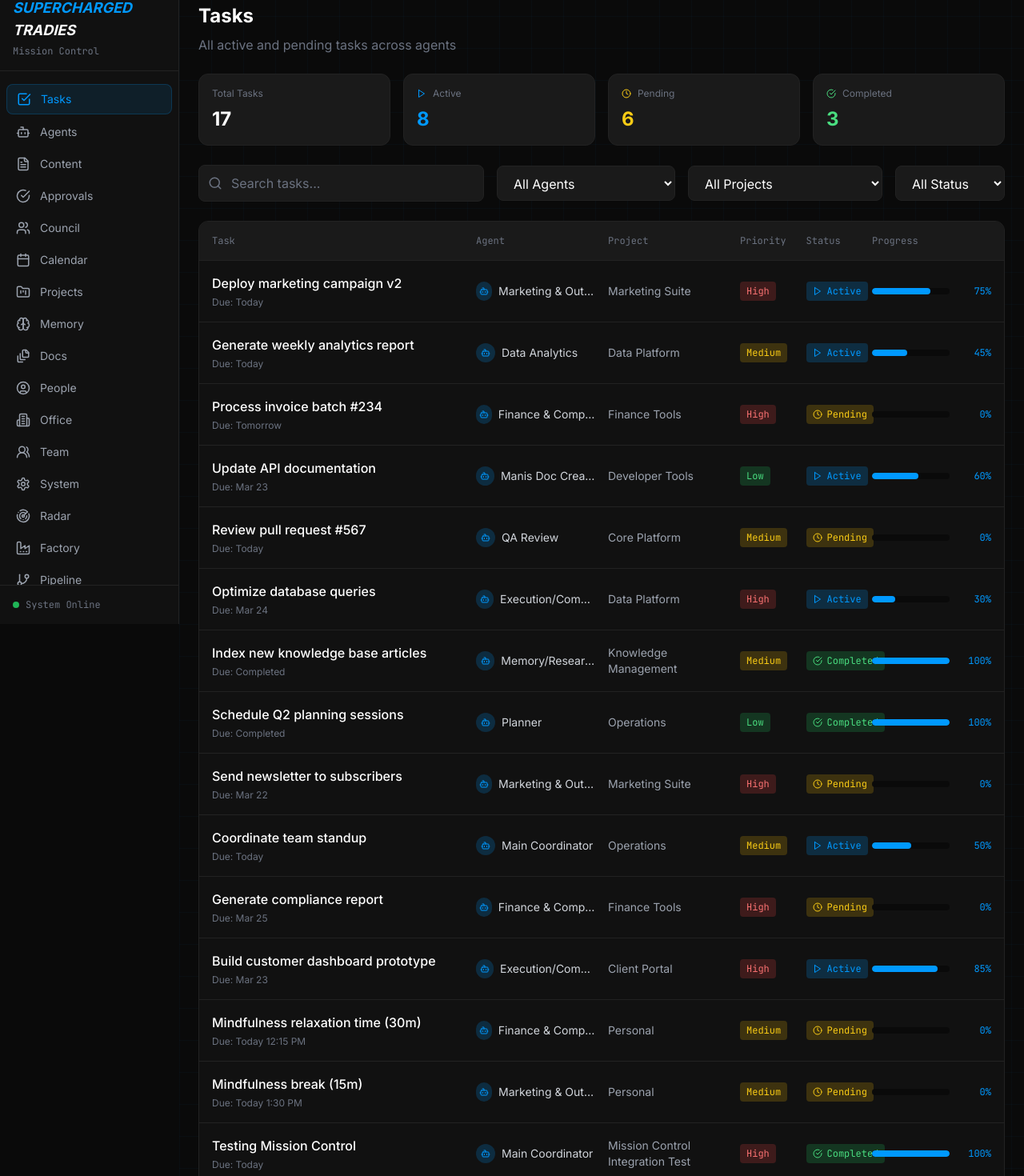
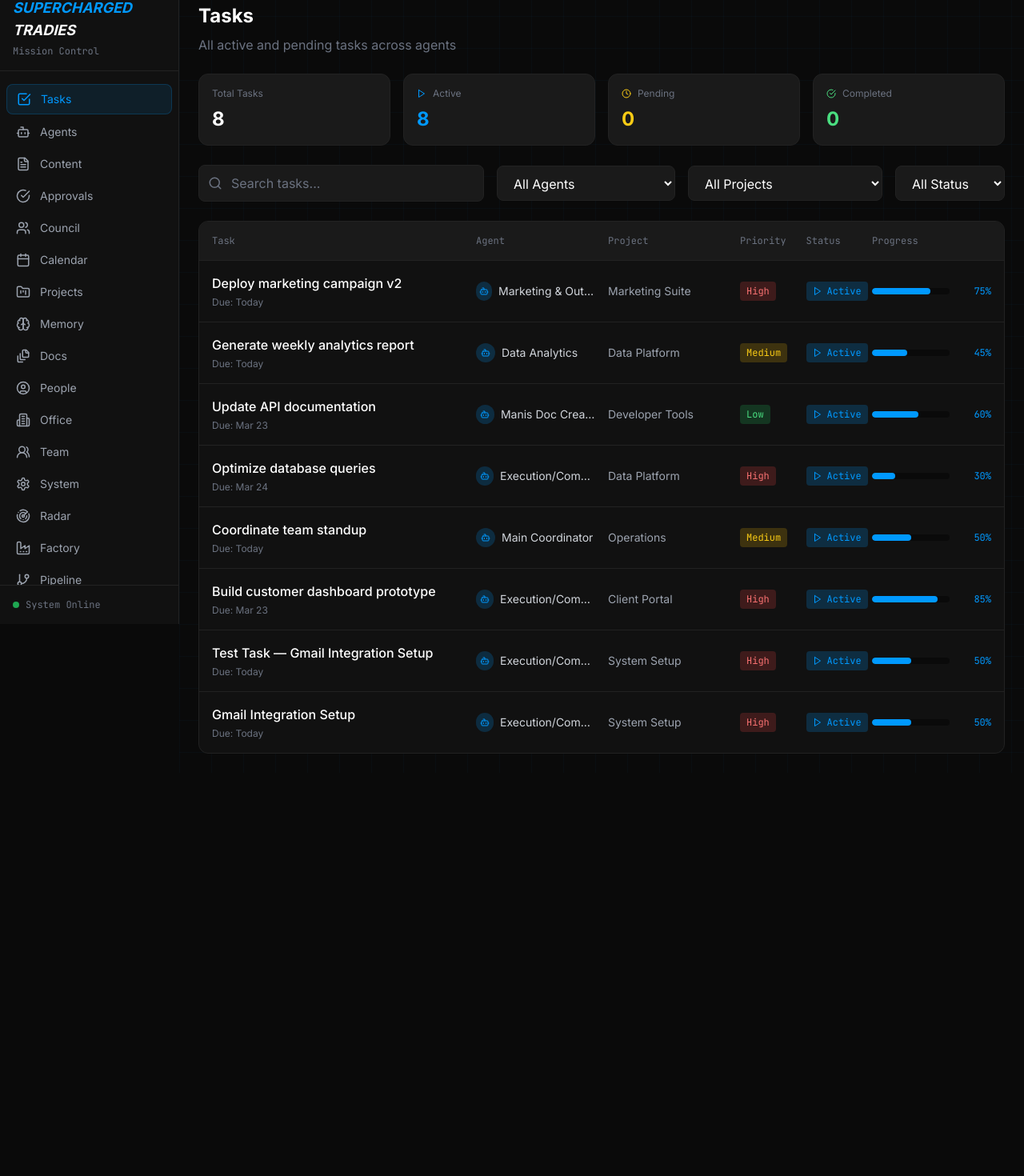
Before and after one commit to rezo-jason/openclaw-config, a Next.js app: page /tasks in a window 1280 px wide. Shown: the part 20-1490 px from the top of the page at 80% size. After the commit the page ends 986 px from the top, so only its background shows below. Built offline with nearby package versions, Linux system fonts and the light colour scheme.

Commit message:
Cleanup: prune inactive tasks from Task Centre (no content changes)

```diff
--- a/pages/tasks.js
+++ b/pages/tasks.js
@@ -26,17 +26,6 @@
     createdAt: "3 hours ago",
   },
   {
-    id: 3,
-    title: "Process invoice batch #234",
-    project: "Finance Tools",
-    agent: "Finance & Compliance",
-    status: "pending",
-    priority: "high",
-    progress: 0,
-    dueDate: "Tomorrow",
-    createdAt: "1 day ago",
-  },
-  {
     id: 4,
     title: "Update API documentation",
     project: "Developer Tools",
@@ -46,17 +35,6 @@
     progress: 60,
     dueDate: "Mar 23",
     createdAt: "2 days ago",
-  },
-  {
-    id: 5,
-    title: "Review pull request #567",
-    project: "Core Platform",
-    agent: "QA Review",
-    status: "pending",
-    priority: "medium",
-    progress: 0,
-    dueDate: "Today",
-    createdAt: "4 hours ago",
   },
   {
     id: 6,
@@ -70,39 +48,6 @@
     createdAt: "1 day ago",
   },
   {
-    id: 7,
-    title: "Index new knowledge base articles",
-    project: "Knowledge Management",
-    agent: "Memory/Research",
-    status: "completed",
-    priority: "medium",
-    progress: 100,
-    dueDate: "Completed",
-    createdAt: "5 hours ago",
-  },
-  {
-    id: 8,
-    title: "Schedule Q2 planning sessions",
-    project: "Operations",
-    agent: "Planner",
-    status: "completed",
-    priority: "low",
-    progress: 100,
-    dueDate: "Completed",
-    createdAt: "1 day ago",
-  },
-  {
-    id: 9,
-    title: "Send newsletter to subscribers",
-    project: "Marketing Suite",
-    agent: "Marketing & Outreach",
-    status: "pending",
-    priority: "high",
-    progress: 0,
-    dueDate: "Mar 22",
-    createdAt: "2 days ago",
-  },
-  {
     id: 10,
     title: "Coordinate team standup",
     project: "Operations",
@@ -114,17 +59,6 @@
     createdAt: "6 hours ago",
   },
   {
-    id: 11,
-    title: "Generate compliance report",
-    project: "Finance Tools",
-    agent: "Finance & Compliance",
-    status: "pending",
-    priority: "high",
-    progress: 0,
-    dueDate: "Mar 25",
-    createdAt: "3 days ago",
-  },
-  {
     id: 12,
     title: "Build customer dashboard prototype",
     project: "Client Portal",
@@ -134,39 +68,6 @@
     progress: 85,
     dueDate: "Mar 23",
     createdAt: "4 days ago",
-  },
-  {
-    id: 13,
-    title: "Mindfulness relaxation time (30m)",
-    project: "Personal",
-    agent: "Finance & Compliance",
-    status: "pending",
-    priority: "medium",
-    progress: 0,
-    dueDate: "Today 12:15 PM",
-    createdAt: "Just now",
-  },
-  {
-    id: 14,
-    title: "Mindfulness break (15m)",
-    project: "Personal",
-    agent: "Marketing & Outreach",
-    status: "pending",
-    priority: "medium",
-    progress: 0,
-    dueDate: "Today 1:30 PM",
-    createdAt: "Just now",
-  },
-  {
-    id: 15,
-    title: "Testing Mission Control",
-    project: "Mission Control Integration Test",
-    agent: "Main Coordinator",
-    status: "completed",
-    priority: "high",
-    progress: 100,
-    dueDate: "Today",
-    createdAt: "Just now",
   },
   {
     id: 16,
```
